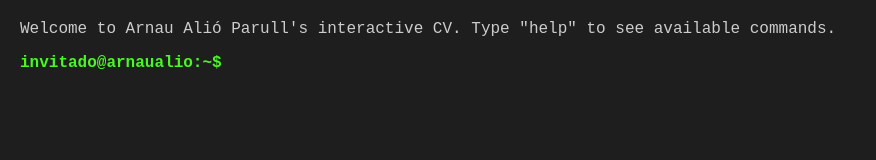
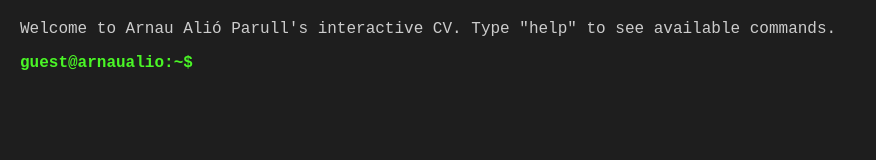
Before and after one commit to alioli97/about-me, a Vue app: page / in a window 1280 px wide. Shown: the top 160 px of the page, without its empty margins (0-876 px from the left). Built offline with nearby package versions, Linux system fonts and the light colour scheme.

Commit message:
Deleted comments and translated guest user

```diff
--- a/src/App.vue
+++ b/src/App.vue
@@ -5,10 +5,8 @@ const currentLang = ref('en')
 const inputCommand = ref('')
 const inputRef = ref(null)
 
-// Lista de temas disponibles
 const availableThemes = ['dark', 'light', 'matrix', 'dracula', 'ubuntu', 'retro']
 
-// 1. Actualizamos el diccionario con los mensajes del tema
 const i18n = {
   en: {
     welcome: 'Welcome to Arnau Alió Parull\'s interactive CV. Type "help" to see available commands.',
@@ -86,13 +84,12 @@ const handleCommand = async () => {
   const rawInput = inputCommand.value.trim().toLowerCase()
   if (!rawInput) return
 
-  history.value.push({ type: 'input', text: `invitado@arnaualio:~$ ${rawInput}` })
+  history.value.push({ type: 'input', text: `guest@arnaualio:~$ ${rawInput}` })
 
   const args = rawInput.split(' ')
   const cmd = args[0]
   const arg = args[1]
 
-  // --- LÓGICA CORE ---
   if (cmd === 'clear') {
     history.value = []
   }
@@ -104,7 +101,6 @@ const handleCommand = async () => {
       history.value.push({ type: 'output', text: i18n[currentLang.value].langError })
     }
   }
-  // 🟢 AQUÍ ESTÁ EL NUEVO COMANDO THEME
   else if (cmd === 'theme') {
     if (arg && availableThemes.includes(arg)) {
       document.body.setAttribute('data-theme', arg)
@@ -132,27 +128,20 @@ const handleCommand = async () => {
     document.body.setAttribute('data-theme', 'matrix')
     history.value.push({ type: 'output', text: i18n[currentLang.value].easterEggs.matrix })
   }
-
-  // --- COMANDO NO ENCONTRADO ---
   else {
     const errorMsg = i18n[currentLang.value].notFound.replace('{cmd}', cmd)
     history.value.push({ type: 'output', text: errorMsg })
   }
 
-  // Limpiar input y esperar a que Vue pinte el HTML
   inputCommand.value = ''
   await nextTick()
 
-  // Buscar todos los comandos que ha escrito el usuario (tienen la clase 'input')
   const historialInputs = document.querySelectorAll('.input')
 
   if (historialInputs.length > 0) {
-    // Coger el último comando que acabas de escribir
     const ultimoComando = historialInputs[historialInputs.length - 1]
-    // Hacer scroll suave para que ese comando quede en la parte superior de la pantalla
     ultimoComando.scrollIntoView({ behavior: 'smooth', block: 'start' })
   } else {
-    // Fallback por si el usuario usa el comando 'clear' (el historial se queda a 0)
     window.scrollTo(0, 0)
   }
 }
@@ -165,7 +154,7 @@ const handleCommand = async () => {
     </div>
 
     <div class="input-line">
-      <span class="prompt">invitado@arnaualio:~$</span>
+      <span class="prompt">guest@arnaualio:~$</span>
       <input
         ref="inputRef"
         v-model="inputCommand"
--- a/src/style.css
+++ b/src/style.css
@@ -1,6 +1,5 @@
 /* style.css */
 :root {
-  /* Tema por defecto (Dark) */
   --bg-color: #1e1e1e;
   --text-color: #cccccc;
   --prompt-color: #4af626;
@@ -22,7 +21,7 @@
   --bg-color: #000000;
   --text-color: #00ff00;
   --prompt-color: #00ff00;
-  text-shadow: 0 0 5px #00ff00; /* Le da un efecto neón extra */
+  text-shadow: 0 0 5px #00ff00;
 }
 
 [data-theme="dracula"] {
@@ -38,12 +37,11 @@
 }
 
 [data-theme="retro"] {
-  --bg-color: #0000aa; /* Azul clásico de DOS */
+  --bg-color: #0000aa;
   --text-color: #aaaaaa;
   --prompt-color: #ffff55;
 }
 
-/* ... el resto del CSS que ya tenías (body, .terminal, .input, etc.) se queda igual ... */
 body {
   background-color: var(--bg-color);
   color: var(--text-color);
@@ -53,7 +51,7 @@ body {
   height: 100vh;
   box-sizing: border-box;
   overflow-x: hidden;
-  transition: background-color 0.3s ease, color 0.3s ease; /* Transición suave al cambiar de tema */
+  transition: background-color 0.3s ease, color 0.3s ease;
 }
 
 .terminal {
@@ -65,12 +63,12 @@ body {
   color: var(--text-color);
   margin-bottom: 15px;
   white-space: pre-wrap;
-  word-break: break-word; /* 🟢 NUEVO: Fuerza a romper palabras largas como URLs */
+  word-break: break-word;
 }
 .input-line {
   display: flex;
   align-items: center;
-  flex-wrap: wrap; /* 🟢 NUEVO: Permite que si la pantalla es muy pequeña, el input pase a la línea de abajo */
+  flex-wrap: wrap;
 }
 .prompt { color: var(--prompt-color); margin-right: 10px; font-weight: bold; }
 input {
@@ -81,5 +79,5 @@ input {
   font-size: inherit;
   outline: none;
   flex-grow: 1;
-  min-width: 0; /* 🟢 NUEVO: Impide que el input tenga un ancho mínimo que rompa el móvil */
+  min-width: 0;
 }
--- a/vite.config.js
+++ b/vite.config.js
@@ -3,5 +3,5 @@ import vue from '@vitejs/plugin-vue'
 
 export default defineConfig({
   plugins: [vue()],
-  base: '/about-me/' // 🟢 AHORA SE LLAMA ASÍ
+  base: '/about-me/'
 })
```
Also changed, not shown: 1 other file (tests, documents, lock files or other folders).
